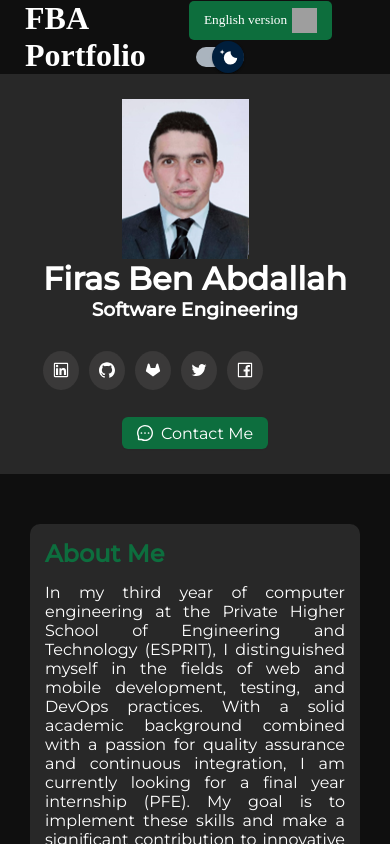
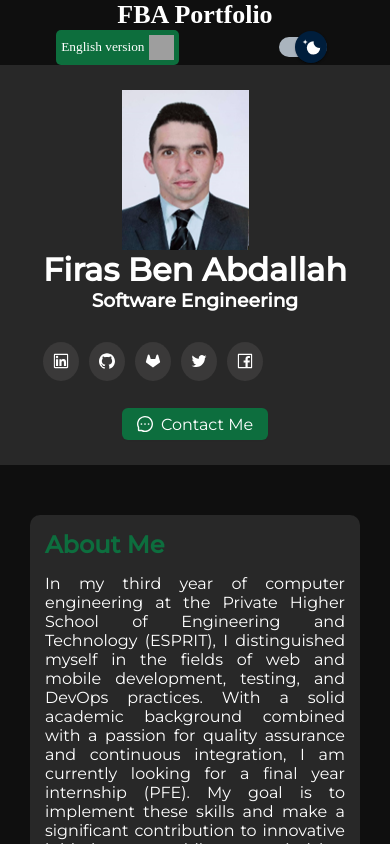
Before and after one commit to FirasBenAbdallah/portfolio, a React (Vite) app: page / in a window 390 px wide. Shown: the top 844 px of the page. Built offline with nearby package versions, Linux system fonts and the light colour scheme; grey boxes are pictures that could not be loaded; a web font is replaced by a local one.

Commit message:
responsive main

```diff
--- a/src/App.css
+++ b/src/App.css
@@ -284,6 +284,9 @@ footer {
   .welcome-title {
     font-size: 2.5rem;
   }
+  .horizontal-line {
+    padding: 0px 15px;
+  }
 }
 
 /* Media query for mobile devices */
@@ -295,4 +298,22 @@ footer {
   .welcome-title {
     font-size: 1.75rem;
   }
+  .horizontal-line {
+    padding: 0px 10px;
+    font-size: 13px;
+  }
 }
+
+@media (max-width: 410px) {
+  .horizontal-line {
+    flex-direction: column;
+  }
+  .horizontal-line .buttons {
+    width: 100%;
+    display: flex;
+    justify-content: space-around;
+  }
+  .horizontal-line .buttons .language-btn {
+    padding: 5px 5px;
+  }
+}
--- a/src/App.jsx
+++ b/src/App.jsx
@@ -2,12 +2,11 @@ import { useState } from "react";
 import "./App.css";
 import "./styles/Theme.css";
 import "./styles/Header.css";
-import "./styles/ToggleSwitch.css";
 import SplashScreen from "./components/SplashScreen";
 import HeaderComp from "./components/HeaderComp";
 import BodyComp from "./components/BodyComp";
 import FooterComp from "./components/FooterComp";
-import ThemeSwitch from "./components/Switch";
+import ThemeSwitch from "./components/ThemeSwitch";
 
 function App() {
   const [language, setLanguage] = useState("english"); // state to control language
@@ -32,7 +31,7 @@ function App() {
         <div className={`main ${themeClass}`}>
           <div className="horizontal-line">
             <h1>FBA Portfolio</h1>
-            <div>
+            <div className="buttons">
               <button
                 className="language-btn"
                 onClick={() =>
@@ -63,22 +62,6 @@ function App() {
                   </>
                 )}
               </button>
-              {/* Toggle Theme Button */}
-              {/* <button onClick={toggleTheme}>
-                {theme === "dark"
-                  ? "Switch to Light Mode"
-                  : "Switch to Dark Mode"}
-              </button> */}
-              {/* Toggle Theme Switch */}
-              {/* <label className="toggle-switch">
-                <input
-                  type="checkbox"
-                  checked={theme === "dark"}
-                  onChange={toggleTheme}
-                />
-                <span className="switch" />
-              </label> */}
-              {/* Toggle Theme Switch using ThemeSwitch Component */}
               <ThemeSwitch checked={theme === "dark"} onChange={toggleTheme} />
             </div>
           </div>
--- a/src/components/Switch.jsx
+++ b/src/components/ThemeSwitch.jsx
@@ -1,10 +1,5 @@
-// Switch.jsx
-// import React from "react";
 import Switch from "@mui/material/Switch";
 import { styled } from "@mui/material/styles";
-/* import { ThemeProvider, createTheme } from "@mui/material/styles";
-import WbSunnyOutlinedIcon from "@mui/icons-material/WbSunnyOutlined";
-import NightsStayOutlinedIcon from "@mui/icons-material/NightsStayOutlined"; */
 
 const MaterialUISwitch = styled(Switch)(({ theme }) => ({
   width: 62,
--- a/src/styles/ToggleSwitch.css
+++ /dev/null
@@ -1,60 +0,0 @@
-/* Toggle Switch CSS */
-.toggle-switch {
-  position: relative;
-  display: inline-block;
-  width: 60px;
-  height: 34px;
-}
-
-.toggle-switch input {
-  opacity: 0;
-  width: 0;
-  height: 0;
-}
-
-.switch {
-  position: absolute;
-  cursor: pointer;
-  top: 0;
-  left: 0;
-  right: 0;
-  bottom: 0;
-  background-color: #ccc;
-  -webkit-transition: 0.4s;
-  transition: 0.4s;
-}
-
-.switch:before {
-  position: absolute;
-  content: "";
-  height: 26px;
-  width: 26px;
-  left: 4px;
-  bottom: 4px;
-  background-color: white;
-  -webkit-transition: 0.4s;
-  transition: 0.4s;
-}
-
-input:checked + .switch {
-  background-color: #2196f3;
-}
-
-input:focus + .switch {
-  box-shadow: 0 0 1px #2196f3;
-}
-
-input:checked + .switch:before {
-  -webkit-transform: translateX(26px);
-  -ms-transform: translateX(26px);
-  transform: translateX(26px);
-}
-
-/* Optional: CSS for making the toggle switch look good in "light" theme */
-.light-mode .switch {
-  background-color: #4d4d4d; /* Lighter grey when in light mode */
-}
-
-.light-mode input:checked + .switch {
-  background-color: #d1d1d1; /* Different color when toggled in light mode */
-}
```
